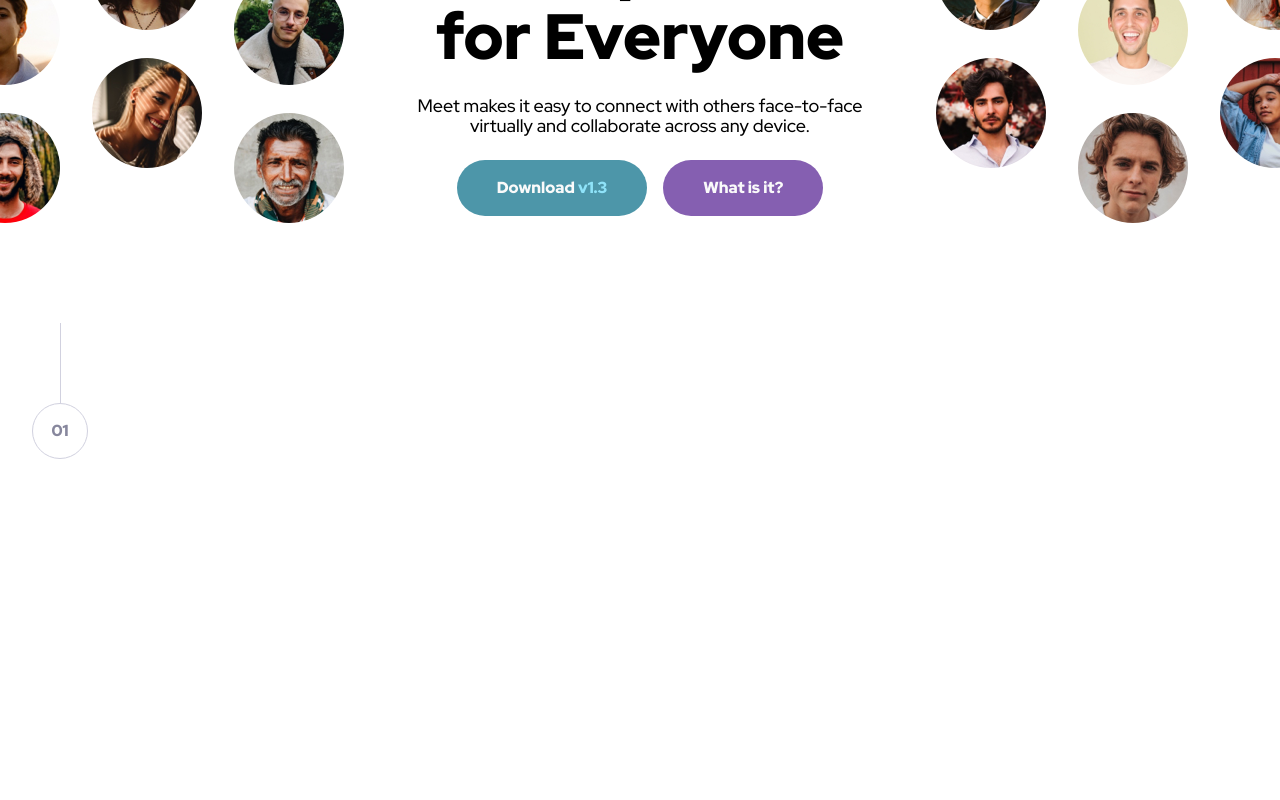
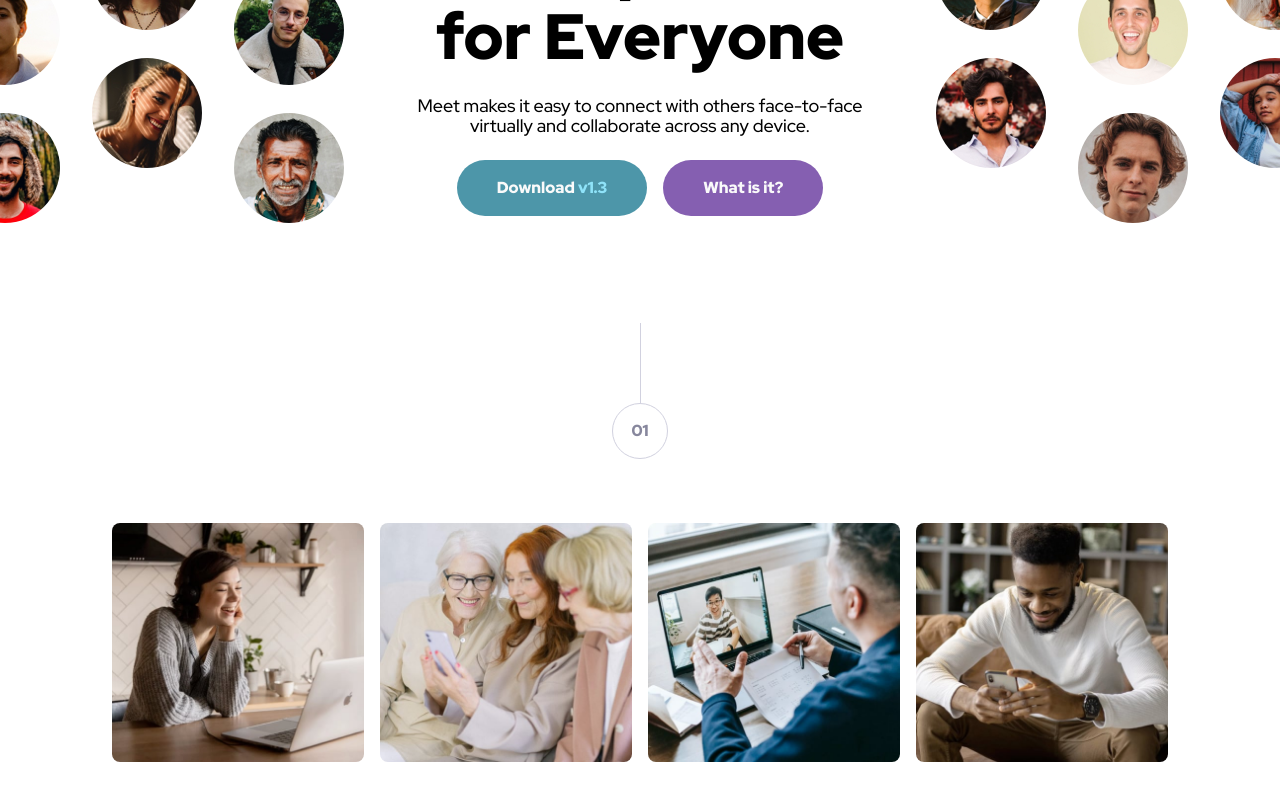
Before and after one commit to RicardoGeada/fm-meet-landing-page, a React (Vite) app: page / in a window 1280 px wide. Shown: the part 224-1024 px from the top of the page. Before the commit the page ends 800 px from the top, so only its background shows below. Built offline with nearby package versions, Linux system fonts and the light colour scheme.

Commit message:
feat(MainContent): add image collage

```diff
--- a/src/components/Hero/Hero.module.scss
+++ b/src/components/Hero/Hero.module.scss
@@ -23,6 +23,7 @@
       width: 100%;
       display: flex;
       justify-content: center;
+      overflow: hidden;
 
       img {
         flex-shrink: 0;
--- a/src/components/MainContent/MainContent.module.scss
+++ b/src/components/MainContent/MainContent.module.scss
@@ -1,3 +1,27 @@
 .main-content {
     padding: var(--space-400) var(--space-400) var(--space-800);
+    display: flex;
+    flex-direction: column;
+    align-items: center;
+    gap: var(--space-800);
+    max-width: 1120px;
+    margin: auto;
 }
+
+.image-collage {
+    display: grid;
+    grid-template-rows: repeat(2, 1fr);
+    grid-template-columns: repeat(2, 1fr);
+    gap: var(--space-200);
+    width: 100%;
+
+    @media (min-width: 768px) {
+        grid-template-rows: 1fr;
+        grid-template-columns: repeat(4, 1fr);
+    }
+
+    img {
+        border-radius: var(--space-100);
+        width: 100%;
+    }
+}
--- a/src/components/MainContent/MainContent.tsx
+++ b/src/components/MainContent/MainContent.tsx
@@ -1,13 +1,22 @@
 import NumberDivider from "../SectionDivider/SectionDivider";
 import styles from "./MainContent.module.scss";
+import imageWomanInVideocall from "./../../assets/images/desktop/image-woman-in-videocall.jpg";
+import imageWomenVideochatting from "./../../assets/images/desktop/image-women-videochatting.jpg";
+import imageMenInMeeting from "./../../assets/images/desktop/image-men-in-meeting.jpg";
+import imageManTexting from "./../../assets/images/desktop/image-man-texting.jpg";
 
 function MainContent() {
   return (
-  <section className={styles["main-content"]}>
-    <NumberDivider number={1} />
-    {/* images */}
-    {/* text-content */}
-  </section>
+    <section className={styles["main-content"]}>
+      <NumberDivider number={1} />
+      <div className={styles["image-collage"]}>
+        <img src={imageWomanInVideocall} alt="" />
+        <img src={imageWomenVideochatting} alt="" />
+        <img src={imageMenInMeeting} alt="" />
+        <img src={imageManTexting} alt="" />
+      </div>
+      {/* text-content */}
+    </section>
   );
 }
 
```
